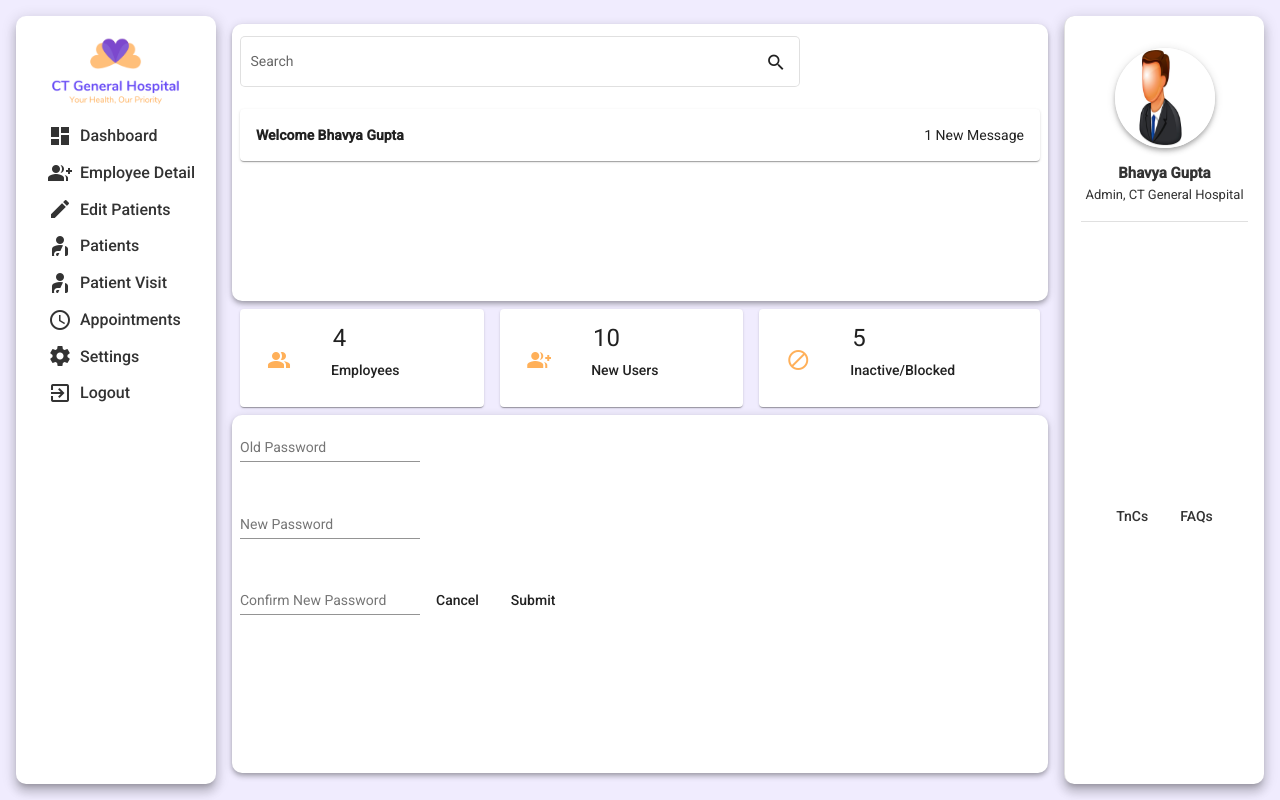
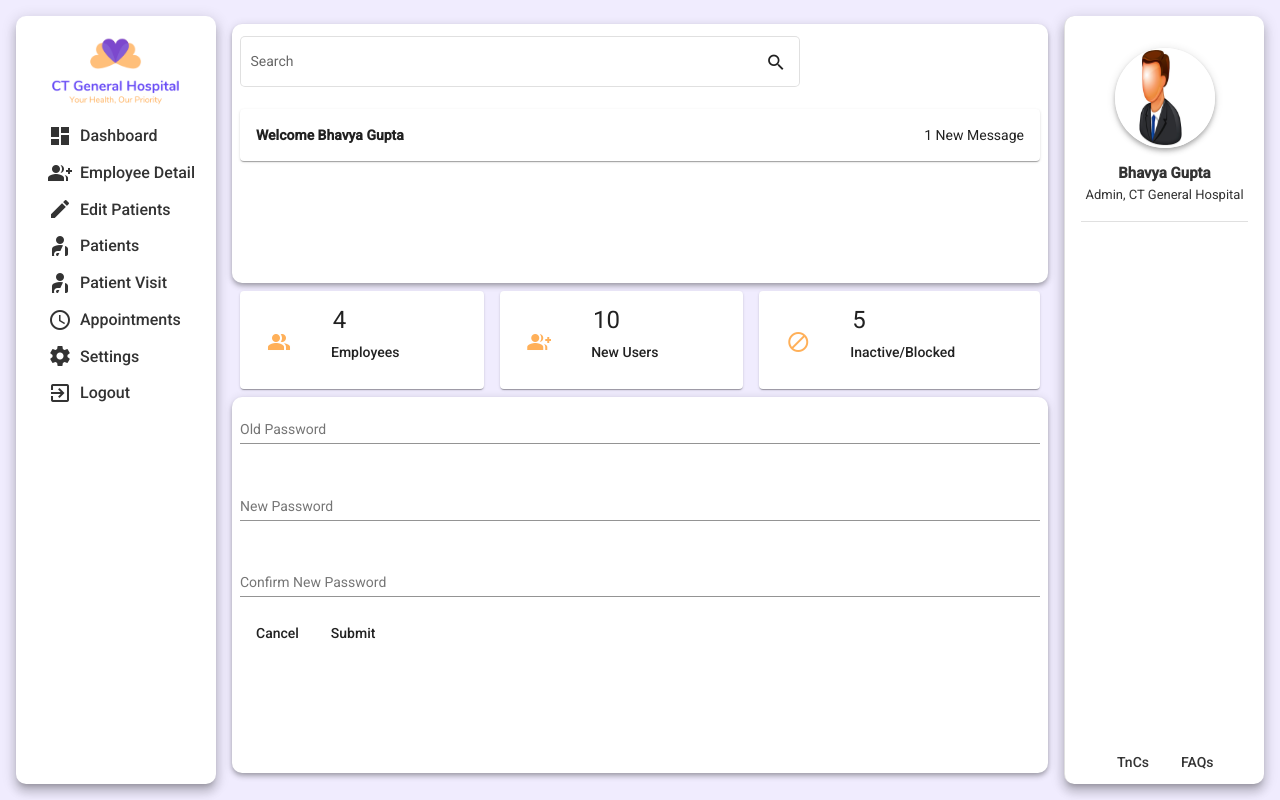
Before and after one commit to Team-1-NET-fullstack/CT-General-Hospital, an Angular app in the folder ct-general-hospital/: page /change-password in a window 1280 px wide. Built offline with nearby package versions, Linux system fonts and the light colour scheme.

Commit message:
Right nav bar changes

```diff
--- a/ct-general-hospital/src/app/shared/components/change-password/change-password.component.css
+++ b/ct-general-hospital/src/app/shared/components/change-password/change-password.component.css
@@ -10,6 +10,9 @@ h3 {
   margin-left: 5px;
   text-align: right;
 }
+.vital-full-width{
+  width: 100%;
+}
 
 .button-reset {
   background-color: #ffad1f;
--- a/ct-general-hospital/src/app/shared/components/change-password/change-password.component.html
+++ b/ct-general-hospital/src/app/shared/components/change-password/change-password.component.html
@@ -1,26 +1,20 @@
-<div class="container">
-  <div class="container">
-    <mat-form-field appearance="legacy">
+<mat-form-field class="vital-full-width" appearance="legacy">
   <mat-label>Old Password</mat-label>
   <input matInput placeholder="Old Password" /> </mat-form-field
-    >&nbsp; &nbsp; <br />
-    <br />
-    <mat-form-field appearance="legacy">
+>&nbsp; &nbsp;
+
+<mat-form-field class="vital-full-width" appearance="legacy">
   <mat-label>New Password</mat-label>
   <input matInput placeholder="New Password" />
 </mat-form-field>
 &nbsp; &nbsp;
-    <br />
-    <br />
-    <mat-form-field appearance="legacy">
+
+<mat-form-field class="vital-full-width" appearance="legacy">
   <mat-label> Confirm New Password</mat-label>
   <input matInput placeholder="Confirm New Password" />
 </mat-form-field>
+
 <mat-dialog-actions align="end">
   <button mat-button mat-dialog-close>Cancel</button>
-      <button mat-button [mat-dialog-close]="true" cdkFocusInitial>
-        Submit
-      </button>
+  <button mat-button [mat-dialog-close]="true" cdkFocusInitial>Submit</button>
 </mat-dialog-actions>
-  </div>
-</div>
--- a/ct-general-hospital/src/app/shared/components/my-account/my-account.component.css
+++ b/ct-general-hospital/src/app/shared/components/my-account/my-account.component.css
@@ -11,7 +11,6 @@ font-size: 1rem;
   margin-left: 5px;
   text-align: right;
 }
-
 .button-reset {
   background-color: #ffad1f;
   margin-right: 10px;
--- a/ct-general-hospital/src/app/shared/components/my-account/my-account.component.html
+++ b/ct-general-hospital/src/app/shared/components/my-account/my-account.component.html
@@ -2,8 +2,6 @@
 
 <mat-tab-group>
   <mat-tab label="Edit Account Details">
-    <div class="container">
-      <br />
       <mat-radio-group>
         <mat-radio-button value="Mr">Mr</mat-radio-button>
         <mat-radio-button value="Mrs">Mrs</mat-radio-button>
@@ -27,7 +25,7 @@
         <mat-datepicker #picker> </mat-datepicker>
       </mat-form-field>
       <br />
-      <br />
+
       <mat-form-field  appearance="legacy">
         <mat-label>Address Line 1</mat-label>
         <input matInput placeholder="Address Line 1" />
@@ -46,15 +44,17 @@
         <mat-label>Email ID</mat-label>
         <input matInput placeholder="Email ID" />
       </mat-form-field>
-      <mat-dialog-actions align="end">
+      <mat-dialog-actions>
         <button mat-button mat-dialog-close>Cancel</button>
         <button mat-button [mat-dialog-close]="true" cdkFocusInitial>
           Submit
         </button>
       </mat-dialog-actions>
-    </div>
+
   </mat-tab>
-  <mat-tab label="Change Password ">
+
+
+  <mat-tab label="Change Password " >
     <app-change-password></app-change-password>
   </mat-tab>
 </mat-tab-group>
--- a/ct-general-hospital/src/app/shared/components/right-sidenav/right-sidenav.component.html
+++ b/ct-general-hospital/src/app/shared/components/right-sidenav/right-sidenav.component.html
@@ -6,7 +6,11 @@
 <p class="designation">Admin, CT General Hospital</p>
 <mat-divider></mat-divider>
 
-<br><br><br><br><br><br><br><br><br><br><br><br><br>
 
+<div style="position:fixed;
+bottom:   0;
+margin-inline-start: 20px;
+    margin-bottom: 20px;">
 <button mat-button (click)="TnCClick()">TnCs</button>
 <button mat-button (click)="FAQClick()">FAQs</button>
+</div>
--- a/ct-general-hospital/src/app/shared/components/terms-conditions/terms-conditions.component.html
+++ b/ct-general-hospital/src/app/shared/components/terms-conditions/terms-conditions.component.html
@@ -1,5 +1,4 @@
-
-  <h3>Terms and Conditions</h3>
+<h3>Terms and Conditions</h3>
 
 <h4>1. General</h4>
 
```
Also changed, not shown: ct-general-hospital/src/app/shared/components/center-content/top/top.component.html (+15 -9 lines), ct-general-hospital/src/app/shared/components/faqs/faqs.component.html (+3 -5 lines). Lines whose indentation alone changed are shown as unchanged.
